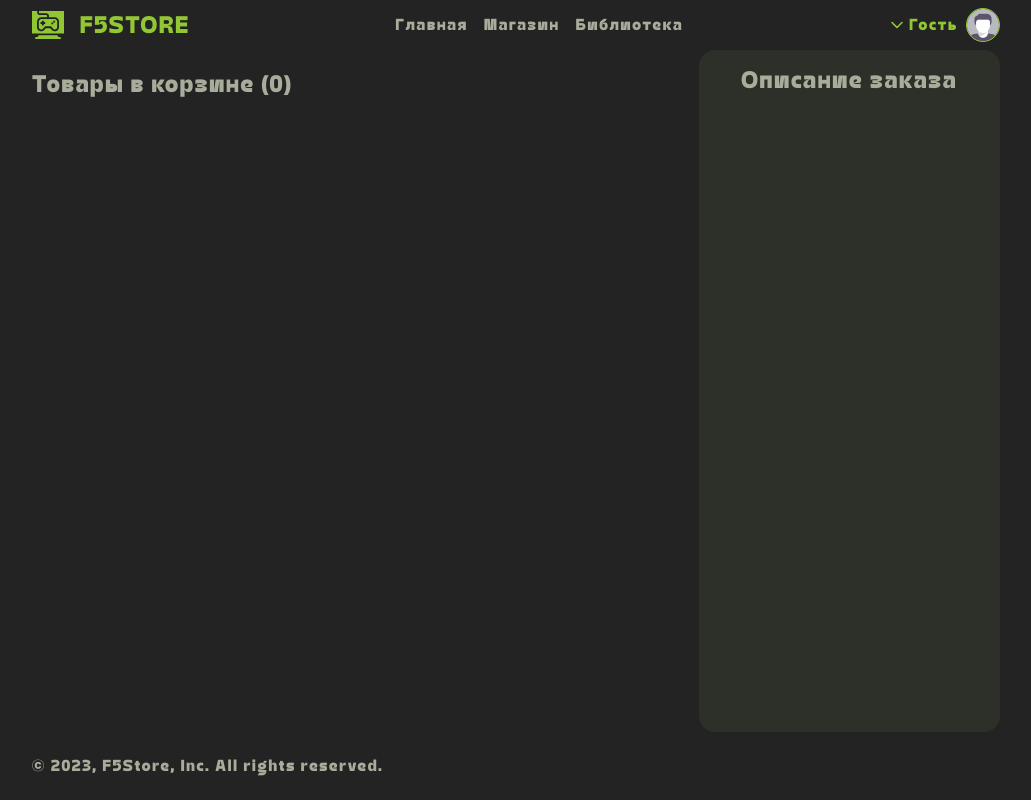
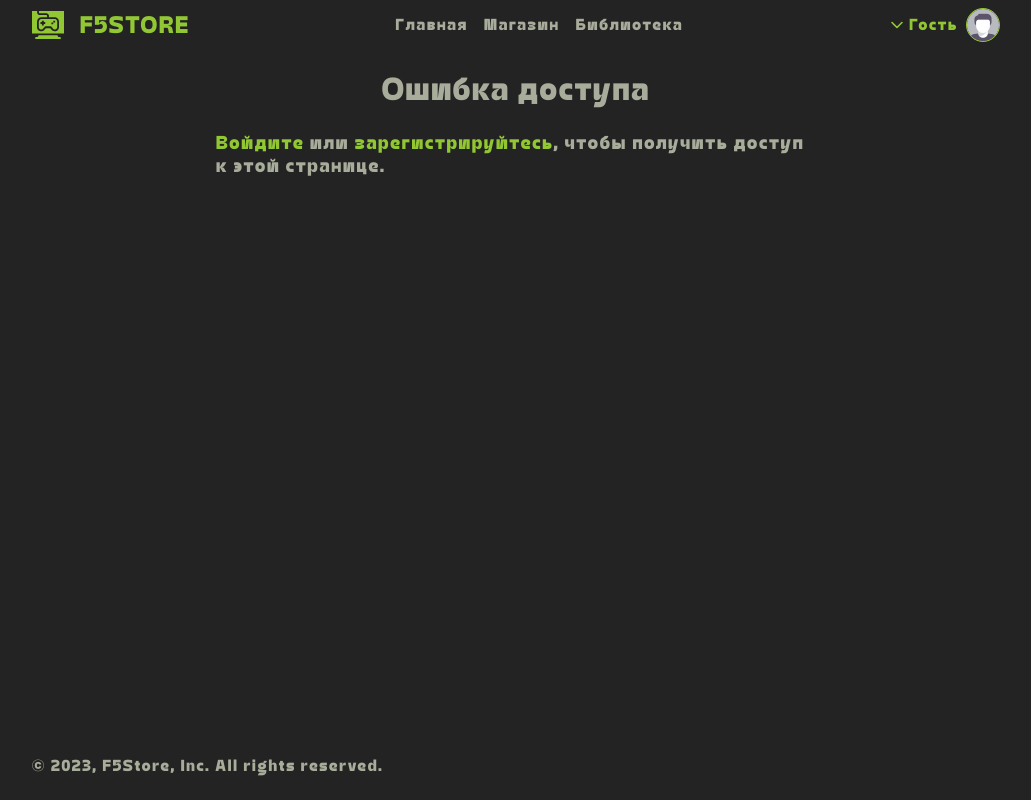
Before and after one commit to Fy5tew/course-project-2-1, a React (Create React App) app in the folder website/: page /cart in a window 1280 px wide. Shown: the whole page, without its empty margins (124-1155 px from the left). Built offline with nearby package versions, Linux system fonts and the light colour scheme.

Commit message:
Added auth check for some pages

```diff
--- a/website/src/components/PageLayout/PageLayout.module.scss
+++ b/website/src/components/PageLayout/PageLayout.module.scss
@@ -23,3 +23,27 @@
         }
     }
 }
+
+
+.AuthError {
+    max-width: 600px;
+    margin: auto;
+
+    h1 {
+        text-align: center;
+    }
+
+    h3 {
+        hyphens: auto;
+
+        a {
+            color: var(--color-primary);
+            text-decoration: none;
+
+            &:hover,
+            &:active {
+                text-decoration: underline;
+            }
+        }
+    }
+}
--- a/website/src/components/PageLayout/PageLayout.tsx
+++ b/website/src/components/PageLayout/PageLayout.tsx
@@ -1,10 +1,12 @@
 import React, { useRef } from 'react';
 import { useSelector, useDispatch } from 'react-redux';
 import { useEffectOnce } from 'usehooks-ts';
+import { Link } from 'react-router-dom';
 
 import { useOnScroll } from '../../hooks/useScroll';
 
 import { headerActions } from '../../features/header/headerSlice';
+import { authActions } from '../../features/auth/authSlice';
 
 import { SidebarMenu } from '../SidebarMenu';
 import { Header } from '../Header';
@@ -14,12 +16,14 @@ import styles from './PageLayout.module.scss';
 
 
 export type PageLayoutProps = {
+    auth?: 'auth' | 'guest',
     children: React.ReactNode,
 }
 
 
-export function PageLayout({ children } : PageLayoutProps) {
+export function PageLayout({ auth, children } : PageLayoutProps) {
     const dispatch = useDispatch();
+    const isAuthorized = useSelector(authActions.getAuthorized);
     const isHeaderVisible = useSelector(headerActions.getVisible);
     const containerRef = useRef<HTMLDivElement>(null);
 
@@ -41,12 +45,23 @@ export function PageLayout({ children } : PageLayoutProps) {
         }
     });
 
+    let content;
+    if (!auth) {
+        content = children;
+    }
+    else if (auth === 'auth') {
+        content = isAuthorized ? children : <AuthOnly />;
+    }
+    else if (auth === 'guest') {
+        content = !isAuthorized ? children : <GuestOnly />;
+    }
+
     return (
         <div className={styles.PageLayout}>
             <Header />
             <div className={styles.PageContainer} ref={containerRef}>
                 <div className={styles.PageContent}>
-                    { children }
+                    { content }
                 </div>
                 <Footer />
             </div>
@@ -54,3 +69,27 @@ export function PageLayout({ children } : PageLayoutProps) {
         </div>
     );
 }
+
+
+function AuthOnly() {
+    return (
+        <div className={styles.AuthError}>
+            <h1>Ошибка доступа</h1>
+            <h3>
+                <Link to='/signin'>Войдите</Link> или <Link to='/signup'>зарегистрируйтесь</Link>, чтобы получить доступ к этой странице.
+            </h3>
+        </div>
+    );
+}
+
+
+function GuestOnly() {
+    return (
+        <div className={styles.AuthError}>
+            <h1>Ошибка доступа</h1>
+            <h3>
+                Данная страница недоступна авторизованным пользователям. <Link to='/signout'>Выйдите</Link>, чтобы получить доступ к этой странице.
+            </h3>
+        </div>
+    );
+}
--- a/website/src/pages/AccountEditPage/AccountEditPage.tsx
+++ b/website/src/pages/AccountEditPage/AccountEditPage.tsx
@@ -8,7 +8,7 @@ export function AccountEditPage() {
     useTitle('Измение профиля');
 
     return (
-        <PageLayout>
+        <PageLayout auth='auth'>
             <h1>Настройка профиля</h1>
             <AccountEditForm />
         </PageLayout>
--- a/website/src/pages/AccountPage/AccountPage.tsx
+++ b/website/src/pages/AccountPage/AccountPage.tsx
@@ -8,7 +8,7 @@ export function AccountPage() {
     useTitle('Профиль');
 
     return (
-        <PageLayout>
+        <PageLayout auth='auth'>
             <h1>Ваш профиль</h1>
             <AccountBig />
         </PageLayout>
--- a/website/src/pages/CartPage/CartPage.tsx
+++ b/website/src/pages/CartPage/CartPage.tsx
@@ -18,7 +18,7 @@ export function CartPage() {
     const cart = useSelector(authActions.getCart);
 
     return (
-        <PageLayout>
+        <PageLayout auth='auth'>
             <div className={styles.Cart}>
                 <div className={styles.Games}>
                     <h2>Товары в корзине ({cart.length})</h2>
--- a/website/src/pages/LibraryPage/LibraryPage.tsx
+++ b/website/src/pages/LibraryPage/LibraryPage.tsx
@@ -16,7 +16,7 @@ export function LibraryPage() {
     const library = useSelector(authActions.getLibrary);
 
     return (
-        <PageLayout>
+        <PageLayout auth='auth'>
             <h1>Ваши игры</h1>
             <GameList games={games.filter(game => library.includes(game.id))} />
         </PageLayout>
--- a/website/src/pages/SignInPage/SignInPage.tsx
+++ b/website/src/pages/SignInPage/SignInPage.tsx
@@ -12,7 +12,7 @@ export function SignInPage() {
     useTitle('Вход');
 
     return (
-        <PageLayout>
+        <PageLayout auth='guest'>
             <h1 className={styles.Title}>Вход в аккаунт</h1>
             <div className={styles.FormWrapper}>
                 <SignInForm />
--- a/website/src/pages/SignUpPage/SignUpPage.tsx
+++ b/website/src/pages/SignUpPage/SignUpPage.tsx
@@ -12,7 +12,7 @@ export function SignUpPage() {
     useTitle('Регистрация');
 
     return(
-        <PageLayout>
+        <PageLayout auth='guest'>
             <h1 className={styles.Title}>Регистрация</h1>
             <div className={styles.FormWrapper}>
                 <SignUpForm />
```
